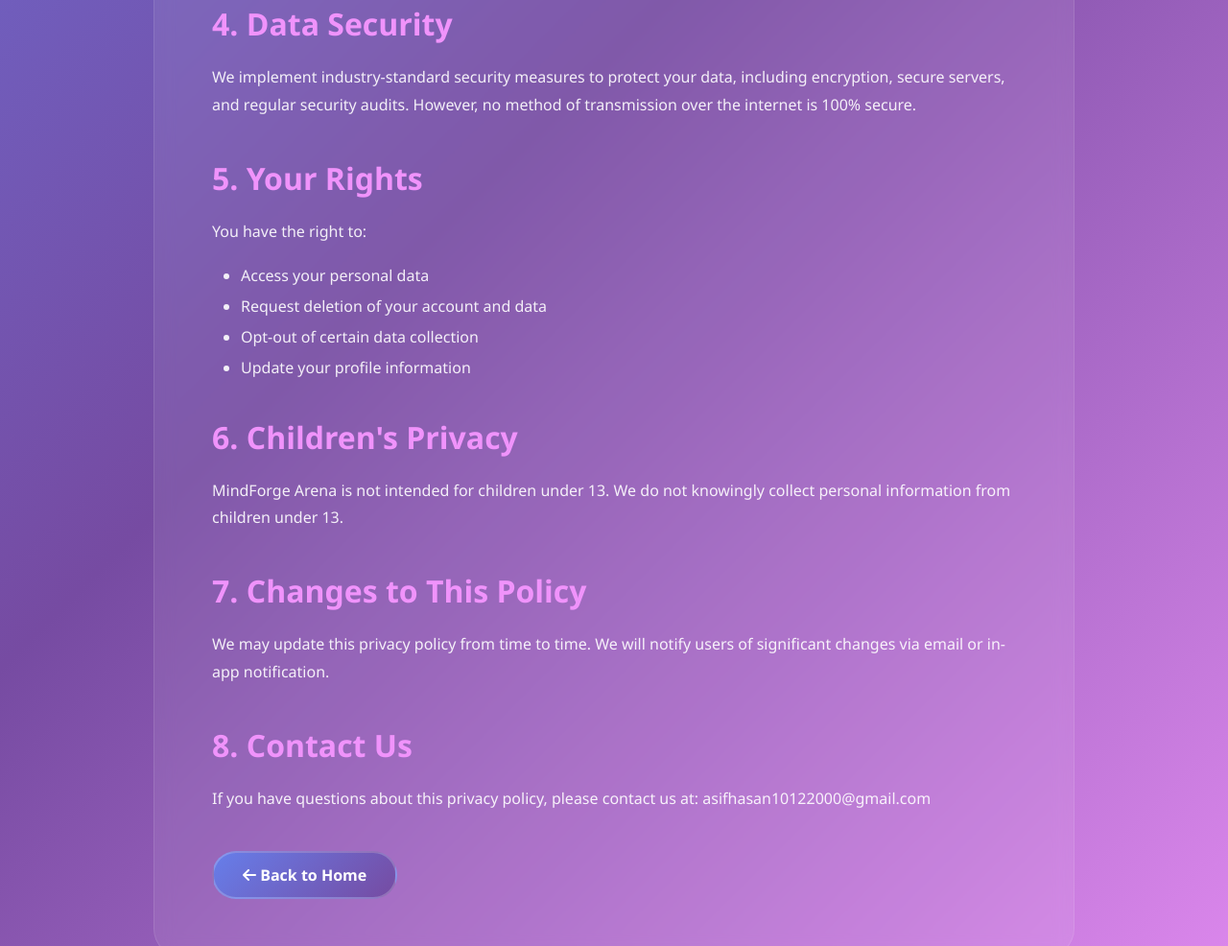
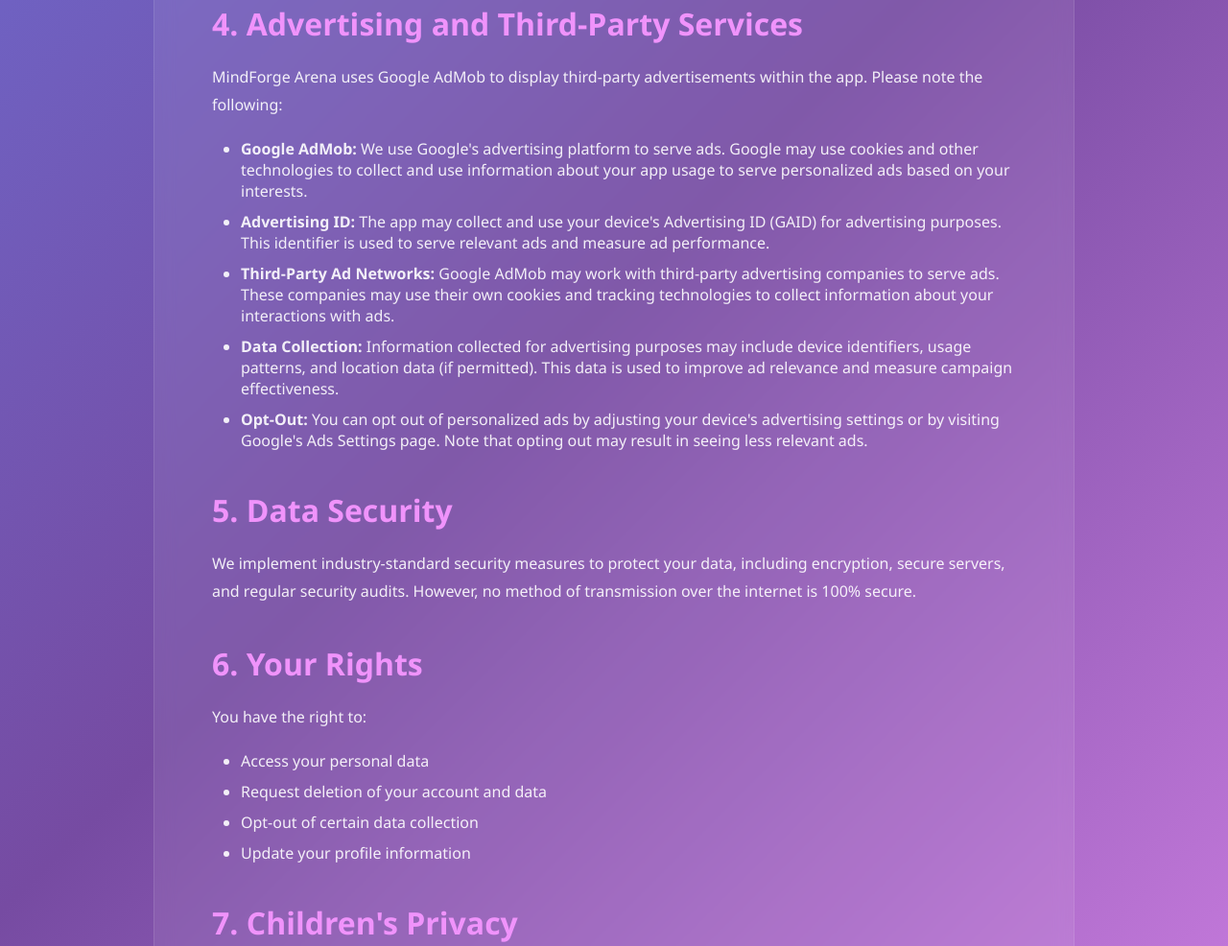
Before and after one commit to Md-Asif-Hasan/MindForge-Arena-website, a plain HTML site: page MindForge Arena website/privacy-policy.html in a window 1280 px wide. Shown: the part 1224-2210 px from the top of the page at 96% size. Drawn offline with Linux system fonts and the light colour scheme.

Commit message:
Update privacy policy sections for advertising details

```diff
--- a/MindForge Arena website/privacy-policy.html
+++ b/MindForge Arena website/privacy-policy.html
@@ -199,10 +199,20 @@
                 <li>Legal authorities when required by law</li>
             </ul>
 
-            <h2>4. Data Security</h2>
+            <h2>4. Advertising and Third-Party Services</h2>
+            <p>MindForge Arena uses Google AdMob to display third-party advertisements within the app. Please note the following:</p>
+            <ul>
+                <li><strong>Google AdMob:</strong> We use Google's advertising platform to serve ads. Google may use cookies and other technologies to collect and use information about your app usage to serve personalized ads based on your interests.</li>
+                <li><strong>Advertising ID:</strong> The app may collect and use your device's Advertising ID (GAID) for advertising purposes. This identifier is used to serve relevant ads and measure ad performance.</li>
+                <li><strong>Third-Party Ad Networks:</strong> Google AdMob may work with third-party advertising companies to serve ads. These companies may use their own cookies and tracking technologies to collect information about your interactions with ads.</li>
+                <li><strong>Data Collection:</strong> Information collected for advertising purposes may include device identifiers, usage patterns, and location data (if permitted). This data is used to improve ad relevance and measure campaign effectiveness.</li>
+                <li><strong>Opt-Out:</strong> You can opt out of personalized ads by adjusting your device's advertising settings or by visiting Google's Ads Settings page. Note that opting out may result in seeing less relevant ads.</li>
+            </ul>
+
+            <h2>5. Data Security</h2>
             <p>We implement industry-standard security measures to protect your data, including encryption, secure servers, and regular security audits. However, no method of transmission over the internet is 100% secure.</p>
 
-            <h2>5. Your Rights</h2>
+            <h2>6. Your Rights</h2>
             <p>You have the right to:</p>
             <ul>
                 <li>Access your personal data</li>
@@ -211,13 +221,13 @@
                 <li>Update your profile information</li>
             </ul>
 
-            <h2>6. Children's Privacy</h2>
+            <h2>7. Children's Privacy</h2>
             <p>MindForge Arena is not intended for children under 13. We do not knowingly collect personal information from children under 13.</p>
 
-            <h2>7. Changes to This Policy</h2>
+            <h2>8. Changes to This Policy</h2>
             <p>We may update this privacy policy from time to time. We will notify users of significant changes via email or in-app notification.</p>
 
-            <h2>8. Contact Us</h2>
+            <h2>9. Contact Us</h2>
             <p>If you have questions about this privacy policy, please contact us at: asifhasan10122000@gmail.com</p>
 
             <a href="index.html" class="back-button"><i class="fas fa-arrow-left"></i> Back to Home</a>
```
